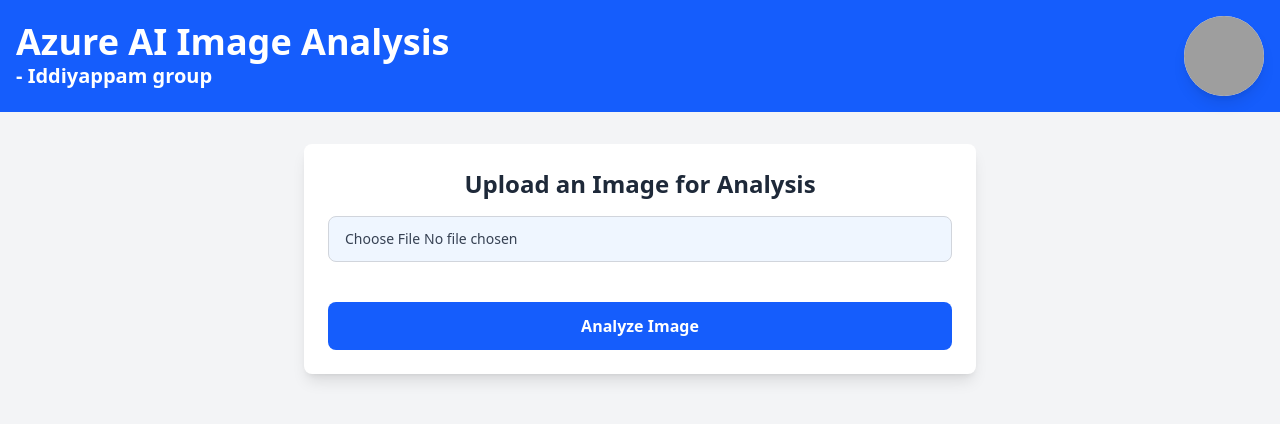
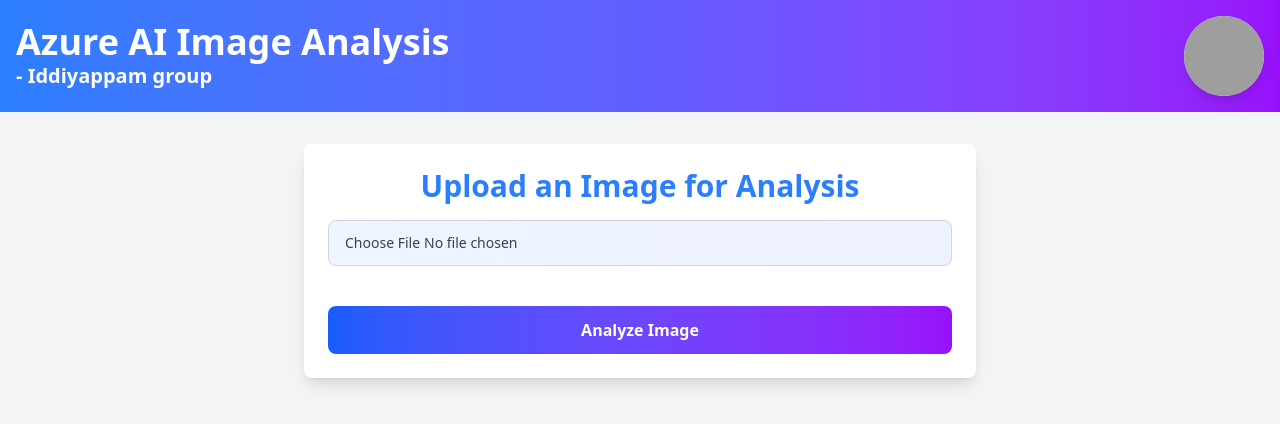
Before and after one commit to Plycedes/azure-ai-training, a React (Vite) app in the folder image-classifier/frontend/: page / in a window 1280 px wide. Shown: the top 424 px of the page. Built offline with nearby package versions, Linux system fonts and the light colour scheme; grey boxes are pictures that could not be loaded.

Commit message:
Update UI

```diff
--- a/image-classifier/frontend/src/App.jsx
+++ b/image-classifier/frontend/src/App.jsx
@@ -58,9 +58,9 @@
     return (
         <div className="App min-h-screen flex flex-col items-center justify-center bg-gray-100 text-gray-800">
             {/* Navbar */}
-            <nav className="w-full bg-blue-600 text-white p-4 flex justify-between items-center">
+            <nav className="w-full bg-gradient-to-r from-blue-500 via-indigo-500 to-purple-600 text-white p-4 flex justify-between items-center">
                 <h1 className="text-4xl font-bold">
-                    Azure AI Image Analysis<h1 className="text-xl">- Iddiyappam group</h1>
+                    Azure AI Image Analysis<p className="text-xl">- Iddiyappam group</p>
                 </h1>
 
                 <div className="w-20 h-20 bg-white rounded-full flex justify-center items-center shadow-lg">
@@ -76,7 +76,7 @@
                 {/* Image Selection Box */}
                 <div className="mt-8 w-full min-w-2xl p-6 bg-white rounded-lg shadow-lg">
                     <form onSubmit={handleSubmit} className="space-y-6 flex flex-col items-center">
-                        <h2 className="text-2xl font-semibold text-gray-800 mb-4">
+                        <h2 className="text-3xl font-bold text-blue-500 mb-4">
                             Upload an Image for Analysis
                         </h2>
 
@@ -85,7 +85,7 @@
                             type="file"
                             accept="image/*"
                             onChange={handleFileChange}
-                            className="block w-full text-sm text-gray-700 bg-blue-50 border border-gray-300 rounded-lg py-3 px-4 hover:bg-blue-100 focus:outline-none focus:ring-2 focus:ring-blue-600"
+                            className="block w-full text-sm text-gray-700 bg-gradient-to-r from-blue-50 to-indigo-50 border border-gray-300 rounded-lg py-3 px-4 hover:bg-gradient-to-r hover:from-blue-100 hover:to-indigo-100 focus:outline-none focus:ring-2 focus:ring-blue-600"
                         />
 
                         {/* Image Preview */}
@@ -108,8 +108,8 @@
                             disabled={loading}
                             className={`mt-4 w-full py-3 px-6 text-white font-semibold rounded-lg ${
                                 loading
-                                    ? "bg-blue-300 cursor-not-allowed"
-                                    : "bg-blue-600 hover:bg-blue-700 focus:ring-2 focus:ring-blue-600"
+                                    ? "bg-gradient-to-r from-blue-300 to-indigo-300 cursor-not-allowed"
+                                    : "bg-gradient-to-r from-blue-600 to-purple-600 hover:bg-gradient-to-r hover:from-blue-700 hover:to-purple-700 focus:ring-2 focus:ring-blue-600"
                             }`}
                         >
                             {loading ? "Analyzing..." : "Analyze Image"}
@@ -128,7 +128,7 @@
                         {results.caption && (
                             <p className="text-lg">
                                 <strong>Caption:</strong> {results.caption.text} (
-                                <span className="text-blue-600">
+                                <span className="text-gradient-to-r from-blue-600 to-purple-600">
                                     {results.caption.confidence.toFixed(2)}%
                                 </span>
                                 )
@@ -143,7 +143,7 @@
                                     {results.tags.map((tag, index) => (
                                         <li key={index}>
                                             {tag.name} (
-                                            <span className="text-blue-600">
+                                            <span className="text-gradient-to-r from-blue-600 to-purple-600">
                                                 {tag.confidence.toFixed(2)}%
                                             </span>
                                             )
@@ -161,7 +161,7 @@
                                     {results.objects.map((obj, index) => (
                                         <li key={index}>
                                             {obj.name} (
-                                            <span className="text-blue-600">
+                                            <span className="text-gradient-to-r from-blue-600 to-purple-600">
                                                 {obj.confidence.toFixed(2)}%
                                             </span>
                                             )
@@ -179,7 +179,7 @@
                                     {results.people.map((person, index) => (
                                         <li key={index}>
                                             Confidence:{" "}
-                                            <span className="text-blue-600">
+                                            <span className="text-gradient-to-r from-blue-600 to-purple-600">
                                                 {person.confidence.toFixed(2)}%
                                             </span>
                                         </li>
```
